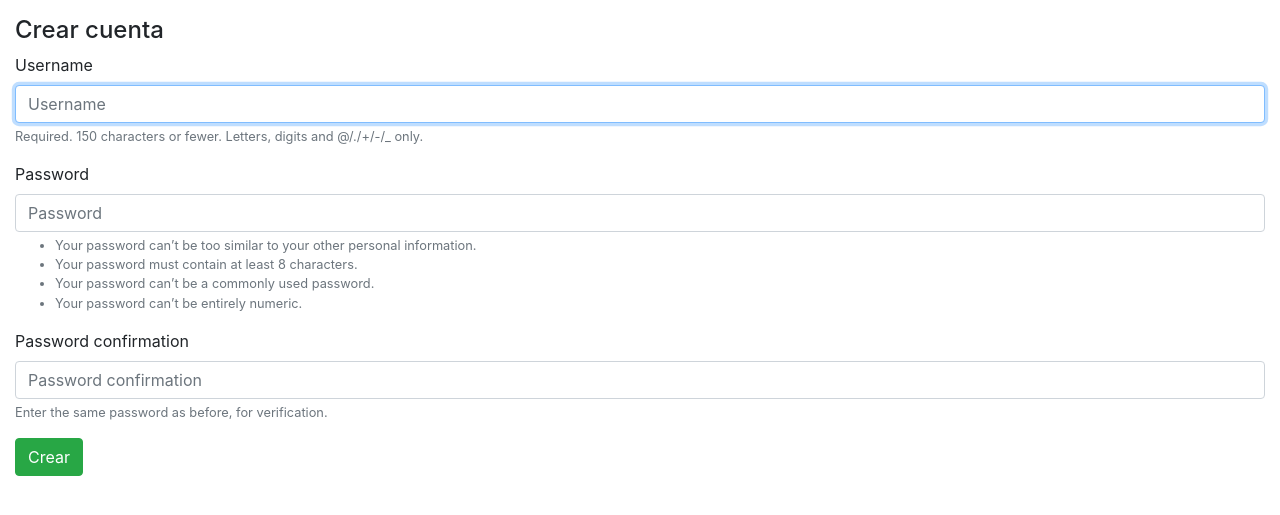
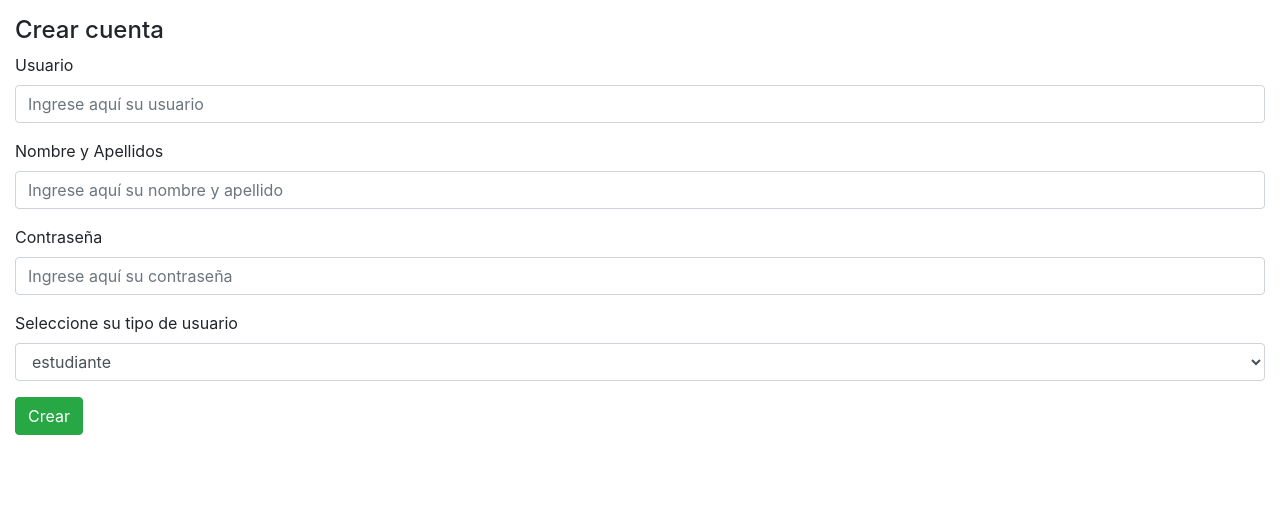
Before and after one commit to ximenamar/Entregable4, a Django app: page /inicio/signup/ in a window 1280 px wide. Shown: the top 515 px of the page. Run offline with Django 3.2, Linux system fonts and the light colour scheme; some libraries are stand-ins or nearby versions.

Commit message:
signup cambiado

```diff
--- a/accounts/urls.py
+++ b/accounts/urls.py
@@ -4,5 +4,6 @@ from . import views
 
 app_name = 'main'
 urlpatterns = [
-    path('signup/', views.SignUp.as_view(), name='signup'),
+    path('signup/', views.registro , name='signup'),
+    path('registrarse/', views.registrarse , name='registrar'),
 ]
--- a/accounts/views.py
+++ b/accounts/views.py
@@ -2,9 +2,38 @@ from django.contrib.auth.forms import UserCreationForm
 from django.urls import reverse_lazy
 from django.views import generic
 from main.models import Alumno
+from django.shortcuts import render
+from django.contrib.auth.models import User
+from django.contrib.auth.hashers import make_password
+from django.contrib import messages
 
-class SignUp(generic.CreateView):
+# class SignUp(generic.CreateView):
+#
+#     form_class = UserCreationForm
+#     success_url = reverse_lazy('login') #Las vistas genericas no se cargan cuando se importa el archivo
+#     template_name = 'signup.html'       #se usa reverse_lazy para que se carguen cuando esten disponibles
 
-    form_class = UserCreationForm
-    success_url = reverse_lazy('login') #Las vistas genericas no se cargan cuando se importa el archivo
-    template_name = 'signup.html'       #se usa reverse_lazy para que se carguen cuando esten disponibles
+
+def registro(request):
+    return render(request, "signup.html")
+
+
+def registrarse(request):
+    usuario=request.POST['usuario']
+    nombre=request.POST['nombre']
+    contra=request.POST['contra']
+    tipo=request.POST['tipo']
+
+
+
+    if nombre == "" or usuario == "" or contra == "" or tipo == "":
+        messages.info(request, "Completa todos los campos")
+        return render(request, 'signup.html')
+    else:
+        user = User.objects.create(
+                username=usuario,
+                first_name=nombre,
+                last_name=tipo,
+                password=make_password(contra))
+        user.save()
+        return render(request, 'home.html')
--- a/templates/signup.html
+++ b/templates/signup.html
@@ -5,15 +5,40 @@
 
 {% block content %}
 
-    <h4>Crear cuenta</h4>
+<h4>Crear cuenta</h4>
 
-    <form method="post">
+<form method="post" action='/inicio/registrarse/'>
 
-        {% csrf_token %}
-        {% bootstrap_form form %}
+  {% csrf_token %}
+  <div class="form-group">
+    <label for="usuario1">Usuario</label>
+    <input type="email" class="form-control" id="usuario1" placeholder="Ingrese aquí su usuario" name="usuario">
+  </div>
+  <div class="form-group">
+    <label for="nombre1">Nombre y Apellidos</label>
+    <input class="form-control" id="nombre1" placeholder="Ingrese aquí su nombre y apellido" name="nombre">
+  </div>
+  <div class="form-group">
+    <label for="exampleInputPassword1">Contraseña</label>
+    <input type="password" class="form-control" id="contra1" placeholder="Ingrese aquí su contraseña" name="contra">
+  </div>
+  <div class="form-group">
+    <label for="select1" >Seleccione su tipo de usuario</label>
+    <select class="form-control" id="select1" name="tipo">
+      <option>estudiante</option>
+      <option>profesor</option>
+      <option>administrador</option>
+    </select>
+  </div>
+  <button onclick="crear()" type="submit" class="btn btn-success">Crear</button>
 
-        <button class="btn btn-success">Crear</button>
+</form>
 
-    </form>
-
+{% if messages == "Completa todos los campos" %}
+<ul class="messages">
+    {% for message in messages %}
+    <li{% if message.tags %} class="{{ message.tags }}"{% endif %}>{{ message }}</li>
+    {% endfor %}
+</ul>
+{% endif %}
 {% endblock %}
```
